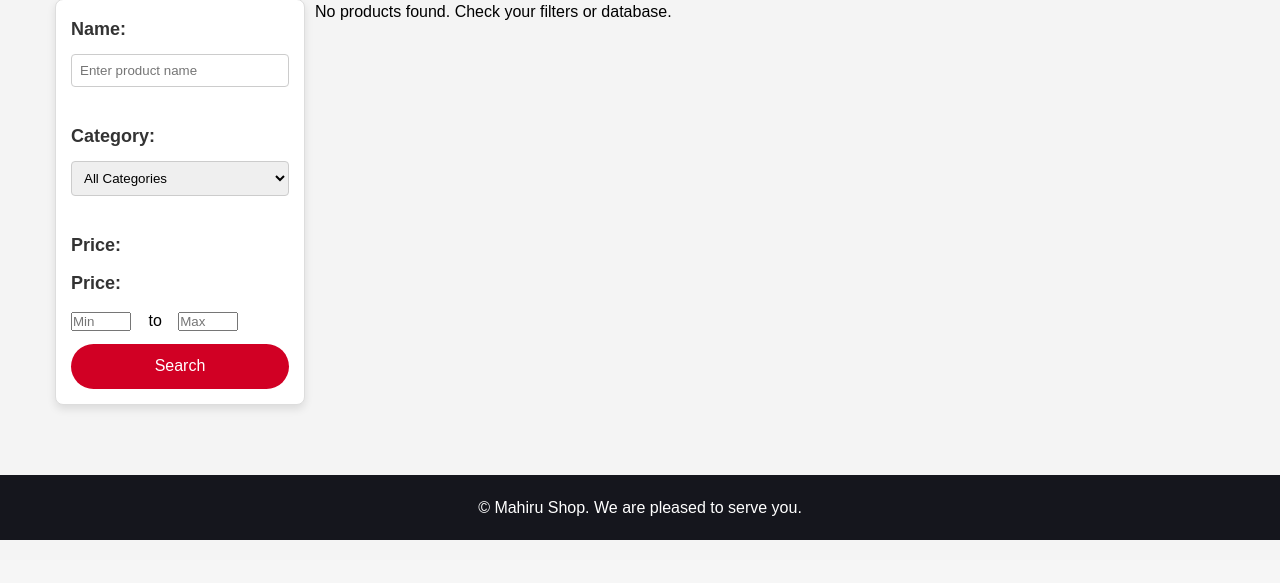
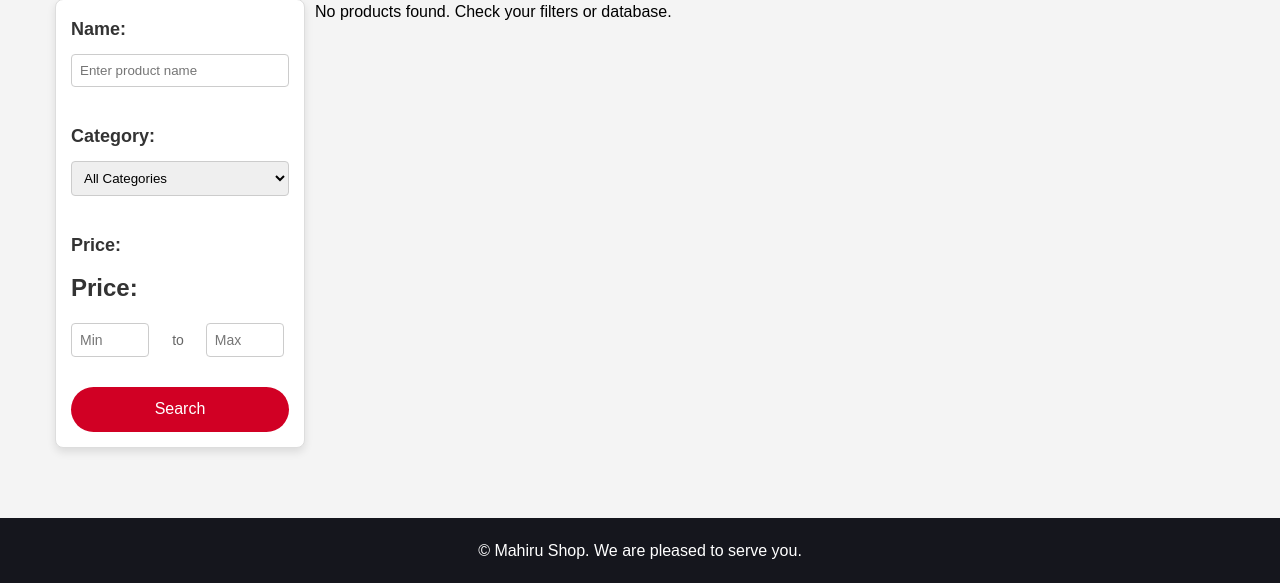
Before and after one commit to Suzune-pcz5/Mahiru-shop, a PHP site: page / in a window 1280 px wide. Shown: the part 240-823 px from the top of the page. Before the commit the page ends 780 px from the top, so only its background shows below. Run offline with PHP 8.4, Linux system fonts and the light colour scheme; data that the repository does not hold is empty.

Commit message:
Update styles.css

```diff
--- a/Mahiru-shop/css/styles.css
+++ b/Mahiru-shop/css/styles.css
@@ -649,6 +649,42 @@ footer {
 .filter-category {
   margin-bottom: 20px;
 }
+/* Filter Price Styles */
+.filter-price {
+  margin-bottom: 20px;
+}
+
+.filter-price h3 {
+  font-size: 1.5rem;
+  margin-bottom: 15px;
+}
+
+.price-range-inputs {
+  display: flex;
+  align-items: center;
+  gap: 10px;
+  margin-top: 10px;
+}
+
+.price-range-inputs input {
+  width: 80px;
+  padding: 8px;
+  border: 1px solid #ccc;
+  border-radius: 4px;
+  font-size: 14px;
+  transition: border-color 0.3s ease;
+}
+
+.price-range-inputs input:focus {
+  outline: none;
+  border-color: #d10024;
+}
+
+.price-range-inputs span {
+  color: #666;
+  font-size: 14px;
+}
+
 /* For the price range slider (if you want to add one later) */
 .price-slider {
   width: 100%;
```
